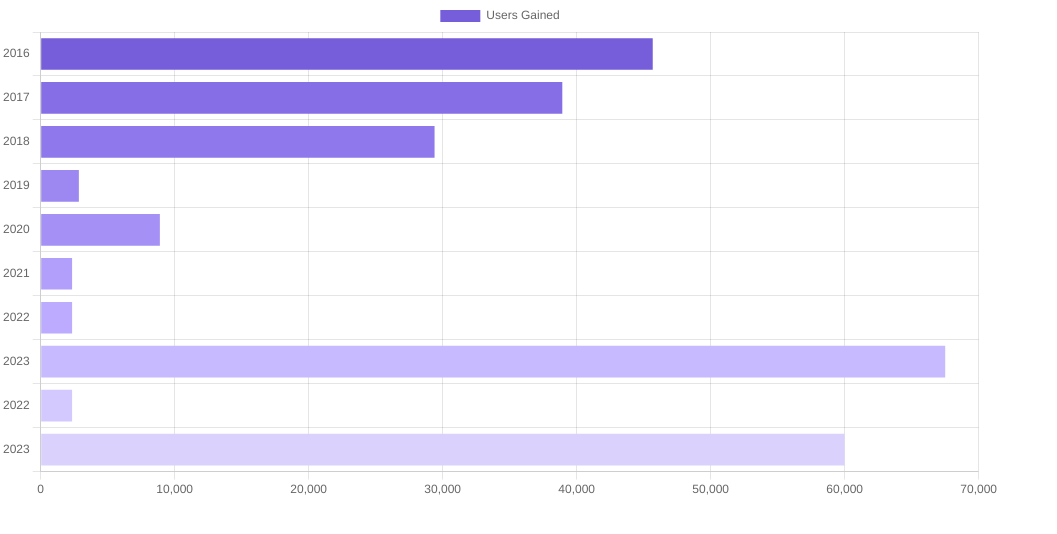
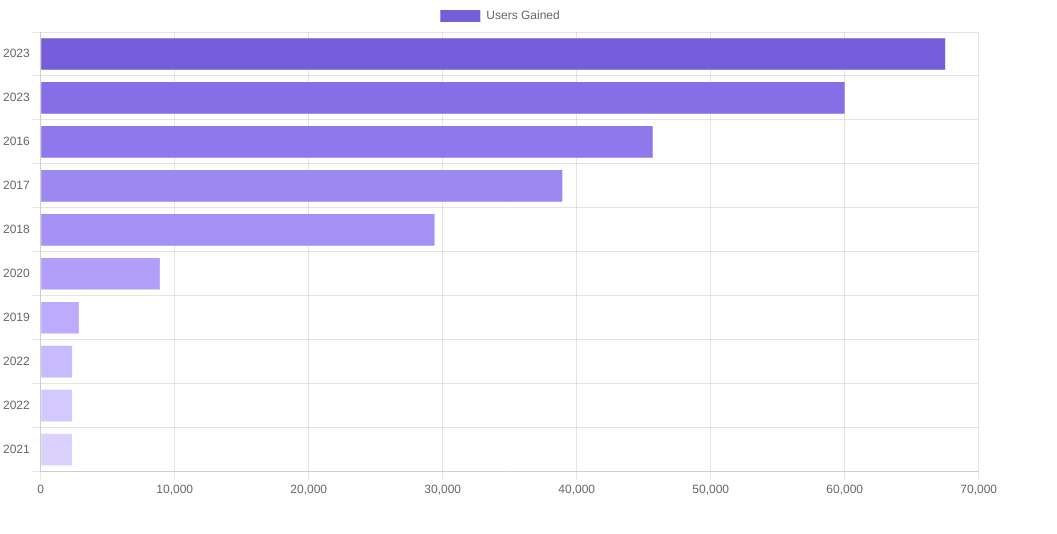
Before and after one commit to linaism/ConUHacksVII, a React (Create React App) app in the folder frontend/: page / in a window 1280 px wide. Shown: the top 534 px of the page, without its empty margins (0-1057 px from the left). Built offline with nearby package versions, Linux system fonts and the light colour scheme.

Commit message:
horizontalized

```diff
--- a/frontend/src/App.js
+++ b/frontend/src/App.js
@@ -4,19 +4,23 @@ import BarGraph from './Components/BarGraph';
 import { UserData } from './Data'
 
 function App() {
-  const [userData, setUserData] = useState({
-    labels: UserData.map((data) => data.year),
+  const [userData, setUserData] = useState(UserData)
+
+  const sortedData = userData.sort((a, b) => b.gain - a.gain);
+
+  const chartData = {
+    labels: sortedData.map((data) => data.year),
     datasets: [{
       label: "Users Gained",
-      data: UserData.map((data) => data.gain),
+      data: sortedData.map((data) => data.gain),
       backgroundColor: ["#765dd9", "#866ee6", "#8f78eb", "#9d88f2", "#a590f5", "#b29ffc", "#bcabff", "#c8baff", "#d4c9ff", "#dad2fc"]
     }]
-  })
+  }
 
   return (
     <div className="App">
       <div style={{width: 1000}}>
-        <BarGraph chartData={userData} />
+        <BarGraph chartData={chartData} />
       </div>
     </div>
   );
```
